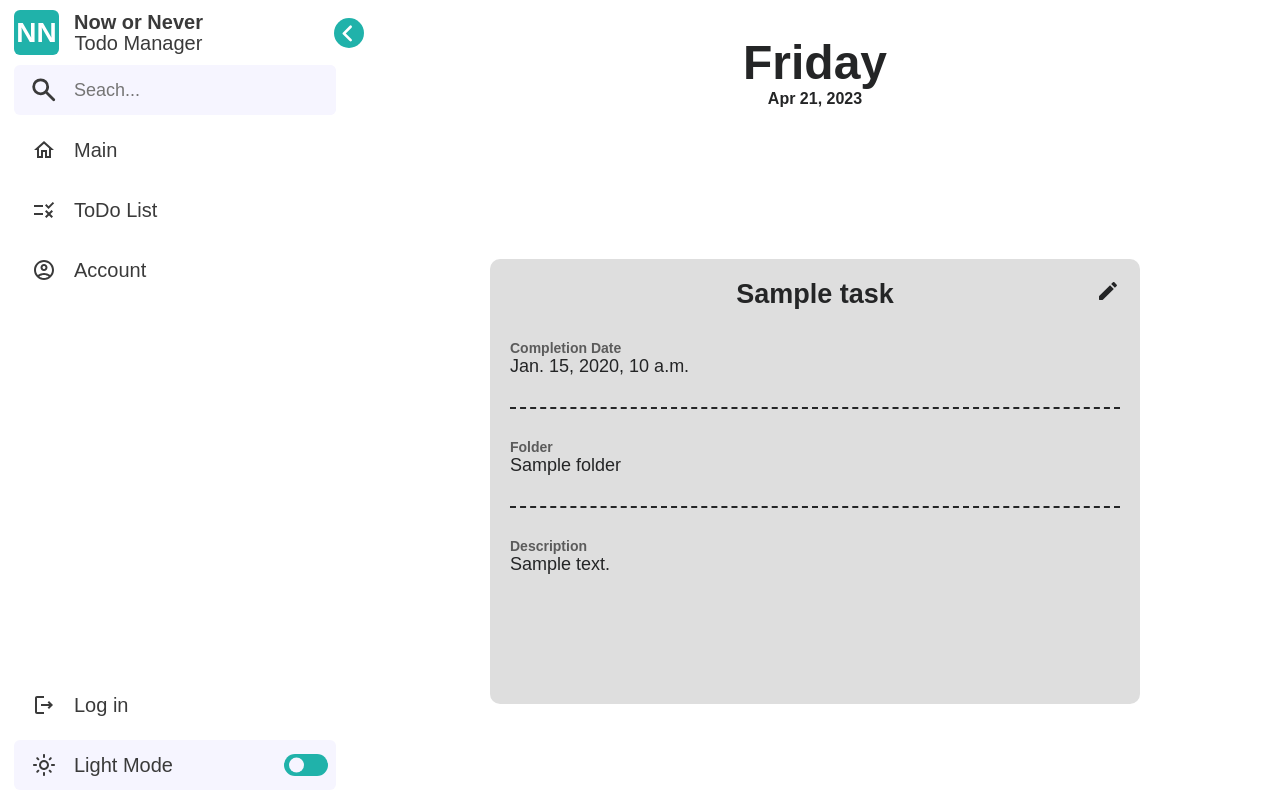
After one commit to AgvanGrigoryan/todo_server, a Django app: page /todo/1/detail/ in a window 1280 px wide. The commit adds this page. Run offline with Django 4.2, Linux system fonts and the light colour scheme; tables that the repository leaves empty hold one stand-in row (values such as "Sample post").

Commit message:
today todos page upgrade,todo detail page create,add urls and detailview

```diff
--- a/now_or_never/static/css/addTask.css
+++ b/now_or_never/static/css/addTask.css
@@ -1,5 +1,5 @@
 :root {
-	--task-color: var(--bg-color);
+	/*--task-color: var(--bg-color);*/
 }
 
 .main_content {
@@ -35,7 +35,7 @@ body.dark .add-toDo{
 		box-shadow: var(--task-color) 0px 0px 1000px 1000px;
 	}
 	100%{
-		box-shadow: var(--task-color) 0px 0px 20px 10px;
+		box-shadow: var(--task-color) 0px 0px 20px 2px;
 	}
 }
 
@@ -48,7 +48,7 @@ body.dark .add-toDo{
 	flex-direction: column;
 	/* width: 100%; */
 	margin-top: 20px;
-	width: 500px;
+	width: 560px;
 }
 
 .add-toDo input,
--- a/now_or_never/static/css/style.css
+++ b/now_or_never/static/css/style.css
@@ -43,7 +43,11 @@ a {
 
     transition: color 0.3s ease;
 }
-
+p.sub-text{
+    font-size: 14px;
+    font-weight: bold;
+    color: #5b5b5b;
+}
 .container {
     display: grid;
     transition: all 0.5s ease;
@@ -130,12 +134,12 @@ body.sidebar-close .sidebar .text {
     font-weight: 500;
 }
 
-.sidebar__header .header-text>.name {
+.sidebar__header .header-text > .name {
     font-weight: 800;
     /* font-size: 18px; */
 }
 
-.sidebar__header .header-text>.sub-name {
+.sidebar__header .header-text > .sub-name {
     margin-top: -2px;
 }
 
@@ -364,7 +368,7 @@ body.dark .toggle-switch .switch::before {
     width: 700px;
 }
 
-.today_todos>.today_todos__header {
+.today_todos > .today_todos__header {
     padding: 10px;
     text-align: right;
     color: gold;
@@ -391,7 +395,7 @@ body.dark .toggle-switch .switch::before {
     border-color: dodgerblue;
 }
 
-.add-task>a.add-task_link {
+.add-task > a.add-task_link {
     display: flex;
     flex-direction: row;
     align-items: center;
@@ -402,7 +406,7 @@ body.dark .toggle-switch .switch::before {
 
 }
 
-.add-task:hover>a.add-task_link {
+.add-task:hover > a.add-task_link {
     color: rgb(58, 156, 255);
 
 }
@@ -430,7 +434,7 @@ body.dark .toggle-switch .switch::before {
     color: var(--text-color);
 }
 
-.checkbox .check {
+.checkbox .todo_isdone_checkbox {
     width: 0;
     height: 0;
     position: absolute;
@@ -458,7 +462,7 @@ body.dark .toggle-switch .switch::before {
 
 }
 
-.check:checked+svg g path {
+.todo_isdone_checkbox:checked + svg g path {
     stroke-dashoffset: 0;
 }
 
@@ -470,7 +474,6 @@ body.dark .toggle-switch .switch::before {
 }
 
 
-
 .todo_list {
     display: flex;
     flex-direction: row;
@@ -478,7 +481,7 @@ body.dark .toggle-switch .switch::before {
     /* border: 2px solid black; */
 }
 
-.todo_list>div {
+.todo_list > div {
     display: flex;
     flex-direction: column;
     width: 100%;
@@ -488,7 +491,7 @@ body.dark .toggle-switch .switch::before {
     height: fit-content;
 }
 
-.todo_list>input {
+.todo_list > input {
     position: absolute;
     width: 0;
     height: 0;
@@ -497,8 +500,8 @@ body.dark .toggle-switch .switch::before {
 }
 
 
-.todo_list>input#in_process:not(:checked)~.in_process,
-.todo_list>input#completed:not(:checked)~.completed {
+.todo_list > input#in_process:not(:checked) ~ .in_process,
+.todo_list > input#completed:not(:checked) ~ .completed {
     animation: toggle 0.4s ease-out forwards;
     overflow: hidden;
 }
@@ -506,11 +509,12 @@ body.dark .toggle-switch .switch::before {
 
 @keyframes toggle {
 
-	100%{
+    100% {
         width: 45px;
         height: fit-content;
     }
 }
+
 /*
 .todo_list > input#in_process:checked ~ .in_process ,
 .todo_list>input#completed:checked~.completed {
@@ -536,8 +540,8 @@ body.dark .list_title {
     color: var(--primary-color);
 }
 
-.todo_list>input#in_process:not(:checked)~.in_process .list_title,
-.todo_list>input#completed:not(:checked)~.completed .list_title {
+.todo_list > input#in_process:not(:checked) ~ .in_process .list_title,
+.todo_list > input#completed:not(:checked) ~ .completed .list_title {
     height: 200px;
     writing-mode: vertical-rl;
 }
@@ -549,8 +553,9 @@ body.dark .list_title {
     padding: 5px;
     transition: all 0.4s ease;
 }
-.todo_list>input#in_process:not(:checked)~.in_process .todo_list_items,
-.todo_list>input#completed:not(:checked)~.completed .todo_list_items {
+
+.todo_list > input#in_process:not(:checked) ~ .in_process .todo_list_items,
+.todo_list > input#completed:not(:checked) ~ .completed .todo_list_items {
     overflow: hidden;
     height: 0;
     display: none;
@@ -596,10 +601,6 @@ body.dark .list_title {
 }
 
 
-
-
-
-
 /* ========To do Detail========= */
 .todo_detail {
     perspective: 1000px;
@@ -611,17 +612,34 @@ body.dark .list_title {
 }
 
 .todo_detail-body {
-	padding: 20px 10px;
+    padding: 20px 20px;
     width: 650px;
     height: 445px;
     display: flex;
     flex-direction: column;
-	align-items: center;
+    /*justify-content: space-evenly;*/
+    /*row-gap: 20px;*/
     /* border: 2px solid var(--task-color); */
     border-radius: 10px;
     transition: all 0.4s ease;
     background-color: var(--bg-second-color);
     font-size: 18px;
+    color: var(--text-color);
+}
+.todo_detail-body > div{
+    padding: 30px 0 30px 0;
+}
+.todo_detail-body > div:not(:first-of-type) {
+    border-top: 2px dashed var(--text-color);
+
+}
+body.dark .todo_detail-body > div:not(:first-of-type) {
+    border-top: 2px dashed var(--task-color);
+
+}
+
+.todo_detail-header {
+    align-self: center;
 
 }
 
@@ -635,17 +653,22 @@ body.dark .list_title {
     transition: .6s .1s;
 
 }
-.edit_toggle_btn{
+
+.edit_toggle_btn {
     position: absolute;
-	fill: var(--primary-color);
+    fill: var(--text-color);
     top: 20px;
     right: 20px;
     z-index: 5;
     backface-visibility: hidden;
+    cursor: pointer;
+}
+body.dark .edit_toggle_btn{
+    fill: var(--task-color);
 }
 
 /* hover and focus-within states */
-.flip-card.flipped{
+.flip-card.flipped {
     transform: rotateY(180deg);
 }
 
--- /dev/null
+++ b/now_or_never/static/scripts/addTask.js
@@ -0,0 +1,25 @@
+let preset_color = document.querySelectorAll('.preset_color');
+				let r = document.querySelector(':root');
+
+				const edit_btn = document.querySelectorAll('.edit_toggle_btn')
+				edit_btn.forEach(el => {
+					el.addEventListener('click', (e)=>{
+						el.closest('.flip-card').classList.toggle('flipped');
+					})
+				});
+
+
+					if (preset_color.length > 0) {
+						preset_color.forEach(e => {
+							let color_input = e.querySelector('.color_input')
+							let task_color = "#" + color_input.getAttribute('value');
+							if (color_input.hasAttribute("checked")) {
+								r.style.setProperty('--task-color', task_color);
+							}
+							let label =e.querySelector('label');
+							label.style.backgroundColor = task_color;
+							label.addEventListener('click', (e) => {
+								r.style.setProperty('--task-color', task_color);
+							});
+						});
+					}
--- a/now_or_never/task/models.py
+++ b/now_or_never/task/models.py
@@ -1,5 +1,6 @@
 from django.contrib.auth.models import User
 from django.db import models
+from django.urls import reverse
 
 
 class Folder(models.Model):
@@ -28,6 +29,9 @@ class Task(models.Model):
     def __str__(self):
         return self.title
 
+    def get_absolute_url(self):
+        return reverse('todo_detail', args=[str(self.id)])
+
     class Meta:
         verbose_name = 'Задача'
         verbose_name_plural = 'Задачи'
--- a/now_or_never/task/urls.py
+++ b/now_or_never/task/urls.py
@@ -4,5 +4,5 @@ from task import views
 
 urlpatterns = [
     path('today/', views.TodayTodoView.as_view(), name='today'),
-    path('task/<int:pk>/detail/', views.TodoDetailView.as_view(), name='todo_detail')
+    path('todo/<int:pk>/detail/', views.TodoDetailView.as_view(), name='todo_detail')
 ]
--- a/now_or_never/task/views.py
+++ b/now_or_never/task/views.py
@@ -1,5 +1,7 @@
-import datetime
+
 from django.shortcuts import render
+from django.utils import timezone
+from django.utils.datetime_safe import datetime
 
 from django.views.generic import ListView, DetailView
 
@@ -8,10 +10,13 @@ from task.models import Task
 
 class TodayTodoView(ListView):
     model = Task
-    today = datetime.date.today()
-    queryset = Task.objects.filter(completionDate__gt=today)
+    today = datetime.now(tz=timezone.utc).day
+    queryset = Task.objects.filter(completionDate__day=today)
     template_name = 'task/index.html'
 
 
 class TodoDetailView(DetailView):
-    pass
+    model = Task
+    # def get(self, request, *args, **kwargs):
+    #     model = Task
+    #     getqueryset = Task.objects.get(pk=request.GET.get('pk'))
--- a/now_or_never/templates/base.html
+++ b/now_or_never/templates/base.html
@@ -1,14 +1,16 @@
 {% load static %}
 <!DOCTYPE html>
-<html lang="en">
+<html lang="en" style="--task-color:{% block task-color %}{% endblock %};">
 
 <head>
 	<meta charset="UTF-8">
 	<meta http-equiv="X-UA-Compatible" content="IE=edge">
 	<meta name="viewport" content="width=device-width, initial-scale=1.0">
-	<title>Now or Never</title>
 	<link rel="stylesheet" href="{% static 'css/style.css'%}">
-    {% block additional_style %}{% endblock %}
+    {% block additional_styles %}{% endblock %}
+    <title>{% block title %}Now or Never{% endblock %}</title>
+
+
 </head>
 
 <body class="sidebare-close">
@@ -19,6 +21,7 @@
         {% block content %}{% endblock %}
     </div>
     {% block script %}{% endblock %}
+    {% block additional_scripts %}{% endblock %}
 </body>
 
 </html>
--- a/now_or_never/templates/task/base.html
+++ b/now_or_never/templates/task/base.html
@@ -1,13 +1,16 @@
 {% extends 'base.html' %}
 {% load static %}
 {% block content %}
-    {% block current_day %}
-        {% include 'include_fragments/day_indicator.html' %}
-    {% endblock %}
     <div class="main_content">
         <div class="main_content__container">
+            {% block current_day %}
+                {% include 'include_fragments/day_indicator.html' %}
+            {% endblock %}
+
             {% block main_content %}{% endblock %}
         </div>
     </div>
+{% endblock %}
+{% block script %}
     <script src="{% static 'scripts/script.js' %}"></script>
 {% endblock %}
--- /dev/null
+++ b/now_or_never/templates/task/task_detail.html
@@ -0,0 +1,142 @@
+{% extends 'task/base.html' %}
+{% load static %}
+{% block additional_styles %}
+    <link rel="stylesheet" href="{% static 'css/addTask.css' %}">
+{% endblock %}
+{% block title %} {{ task.title }} {% endblock %}
+{% block task-color %}#{{ task.color }} {% endblock %}
+{% block main_content %}
+    <div class="todo_detail">
+        <div class="flip-card-container">
+            <div class="flip-card">
+                <div class="card-front">
+                    <svg class="edit_toggle_btn" xmlns="http://www.w3.org/2000/svg" height="24px" viewBox="0 0 24 24"
+                         width="24px" fill="#000000">
+                        <path d="M0 0h24v24H0V0z" fill="none"/>
+                        <path d="M3 17.46v3.04c0 .28.22.5.5.5h3.04c.13 0 .26-.05.35-.15L17.81 9.94l-3.75-3.75L3.15 17.1c-.1.1-.15.22-.15.36zM20.71 7.04c.39-.39.39-1.02 0-1.41l-2.34-2.34c-.39-.39-1.02-.39-1.41 0l-1.83 1.83 3.75 3.75 1.83-1.83z"/>
+                    </svg>
+                    <div class="todo_detail-body">
+                        <h2 class="todo_detail-header">{{ task.title }}</h2>
+                        <div class="add-toDo-row">
+                            <!-- <div class="preset_color">
+                                <input class="color_input" type="radio" value="db8904" name="preset-color" id="db8904">
+                                <label for="db8904"></label>
+                            </div> -->
+                            <p class="sub-text">Completion Date</p>
+                            <div class="todo-date">
+                                {{ task.completionDate }}
+                            </div>
+                        </div>
+                        <div class="add-toDo-row">
+                            <p class="sub-text">Folder</p>
+
+                            <div>
+                                {{ task.folder.name }}
+                            </div>
+                        </div>
+                        <div class="add-toDo-row">
+                            <p class="sub-text">Description</p>
+                            <div class="todo_descpription">
+                                {{ task.description }}
+                            </div>
+                        </div>
+                    </div>
+                </div>
+
+                <div class="card-back">
+                    <svg class="edit_toggle_btn" xmlns="http://www.w3.org/2000/svg" height="24px" viewBox="0 0 24 24"
+                         width="24px" fill="#000000">
+                        <path d="M0 0h24v24H0V0z" fill="none"/>
+                        <path d="M3 17.46v3.04c0 .28.22.5.5.5h3.04c.13 0 .26-.05.35-.15L17.81 9.94l-3.75-3.75L3.15 17.1c-.1.1-.15.22-.15.36zM20.71 7.04c.39-.39.39-1.02 0-1.41l-2.34-2.34c-.39-.39-1.02-.39-1.41 0l-1.83 1.83 3.75 3.75 1.83-1.83z"/>
+                    </svg>
+
+                    <div class="add-toDo">
+                        <h2 class="add-toDo-header">Create ToDo</h2>
+                        <form action="" method="post">
+                            <div class="add-toDo-row color-row">
+                                <div class="colors">
+                                    <div class="preset_color">
+                                        <input class="color_input" type="radio" value="db8904" name="preset-color"
+                                               id="db8904">
+                                        <label for="db8904"></label>
+                                    </div>
+                                    <div class="preset_color">
+                                        <input class="color_input" type="radio" value="B33932" name="preset-color"
+                                               id="B33932">
+                                        <label for="B33932"></label>
+                                    </div>
+                                    <div class="preset_color">
+                                        <input class="color_input" type="radio" value="20B2AA" name="preset-color"
+                                               id="20B2AA">
+                                        <label for="20B2AA"></label>
+                                    </div>
+                                    <div class="preset_color">
+                                        <input class="color_input" type="radio" value="f6b105" name="preset-color"
+                                               id="f6b105">
+                                        <label for="f6b105"></label>
+                                    </div>
+                                    <div class="preset_color">
+                                        <input class="color_input" type="radio" value="17B353" name="preset-color"
+                                               id="17B353">
+                                        <label for="17B353"></label>
+                                    </div>
+                                    <div class="preset_color">
+                                        <input class="color_input" type="radio" value="5500ff" name="preset-color"
+                                               id="5500ff">
+                                        <label for="5500ff"></label>
+                                    </div>
+                                    <div class="preset_color">
+                                        <input class="color_input" type="radio" value="77bb11" name="preset-color"
+                                               id="77bb11">
+                                        <label for="77bb11"></label>
+                                    </div>
+                                    <div class="preset_color">
+                                        <input class="color_input" type="radio" value="e30e00" name="preset-color"
+                                               id="e30e00">
+                                        <label for="e30e00"></label>
+                                    </div>
+                                    <div class="preset_color">
+                                        <input class="color_input" type="radio" value="fe6dcc" name="preset-color"
+                                               id="fe6dcc">
+                                        <label for="fe6dcc"></label>
+                                    </div>
+                                    <div class="preset_color">
+                                        <input class="color_input" type="radio" value="3388ff" name="preset-color"
+                                               id="3388ff" required>
+                                        <label for="3388ff"></label>
+                                    </div>
+                                </div>
+                                <div class="todo-date">
+                                    <input type="datetime-local" name="date" id="" required>
+                                </div>
+                                <div class="select">
+                                    <select name="folder" id="" class="toDo_folder">
+                                        <option value="un_selected" disabled selected>Folder</option>
+                                        <option value="Home">Home</option>
+                                        <option value="Ideas">Ideas</option>
+                                        <option value="Work">Work</option>
+                                    </select>
+                                    <div class="arrow"></div>
+                                </div>
+
+                            </div>
+                            <div class="add-toDo-row">
+                                <input name="title" type="text" placeholder="Title" required>
+                            </div>
+                            <div class="add-toDo-row">
+                                <textarea name="" id="" cols="30" rows="10" placeholder="Description"></textarea>
+                            </div>
+                            <div class="add-toDo-row">
+                                <input class="submit" type="submit" value="Create">
+                            </div>
+                        </form>
+                    </div>
+                </div>
+            </div>
+        </div>
+    </div>
+{% endblock %}
+
+{% block additional_scripts %}
+    <script src="{% static 'scripts/addTask.js' %}"></script>
+{% endblock %}
```
Also changed, not shown: now_or_never/templates/task/index.html (+6 -2 lines). Lines whose indentation alone changed are shown as unchanged.
